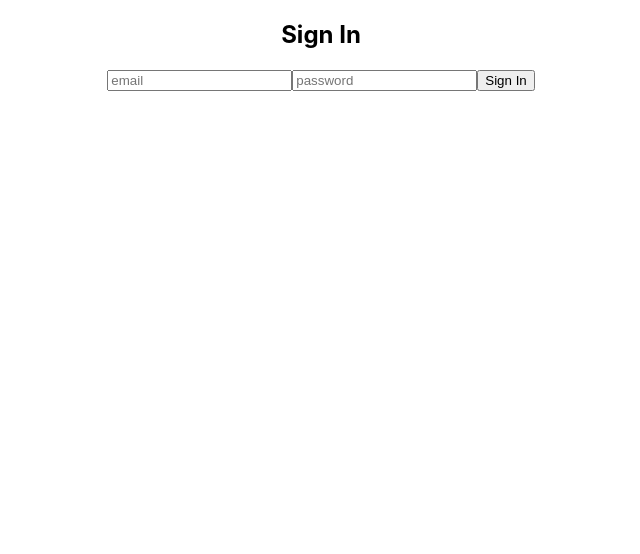
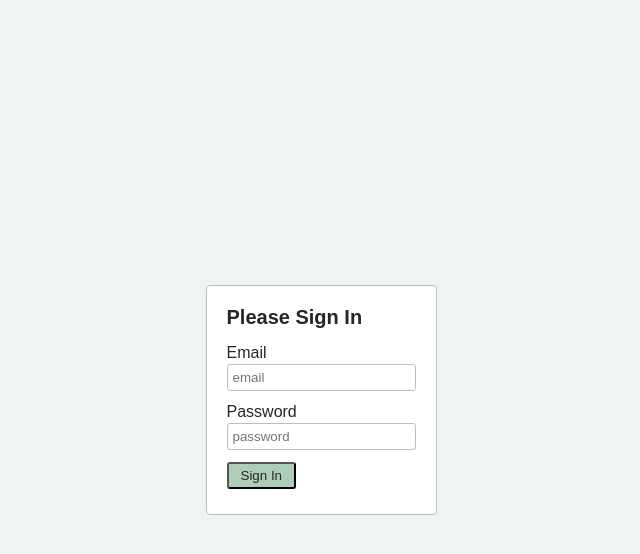
Before and after one commit to noon-coffee/js300-final-project, a React (Create React App) app: page / in a window 1280 px wide. Shown: the top 554 px of the page, without its empty margins (319-959 px from the left). Built offline with nearby package versions, Linux system fonts and the light colour scheme; no server answers.

Commit message:
Component definition, styling, bug fixes.

```diff
--- a/src/App.css
+++ b/src/App.css
@@ -1,38 +1,61 @@
-.App {
-  text-align: center;
+* {
+  color: #262626;
+  font-family: Arial, Helvetica, sans-serif;
+  margin: 0;
+  padding: 0;
+  box-sizing: border-box;
 }
 
-.App-logo {
-  height: 40vmin;
-  pointer-events: none;
+header,
+footer {
+  padding: 0 20px;
+}
+h1 {
+  font-size: 23px;
+}
+h2 {
+  font-size: 20px;
+  margin-bottom: 15px;
 }
 
-@media (prefers-reduced-motion: no-preference) {
-  .App-logo {
-    animation: App-logo-spin infinite 20s linear;
-  }
+button {
+  background: #aecdb6;
+  border-radius: 3px;
+  margin-bottom: 5px;
+  padding: 4px 12px;
+}
+button:hover {
+  background: #bed7c4;
 }
 
-.App-header {
-  background-color: #282c34;
-  min-height: 100vh;
-  display: flex;
-  flex-direction: column;
-  align-items: center;
-  justify-content: center;
-  font-size: calc(10px + 2vmin);
-  color: white;
+form {
+  padding: 20px;
 }
 
-.App-link {
-  color: #61dafb;
+.form-group {
+  margin-bottom: 12px;
 }
 
-@keyframes App-logo-spin {
-  from {
-    transform: rotate(0deg);
-  }
-  to {
-    transform: rotate(360deg);
-  }
+.form-group label {
+  display: block;
+  margin-bottom: 2px;
 }
+
+.form-group .form-control {
+  border: 1px solid #bebebe;
+  border-radius: 3px;
+  display: inline-block;
+  padding: 5px;
+  width: 100%;
+}
+
+.info-secondary {
+  color: #5b5b5b;
+  font-size: 0.85rem;
+}
+
+.form-group.required .info-secondary::before {
+  content: 'Required* ';
+  font-style: italic;
+  font-weight: bold;
+}
--- /dev/null
+++ b/src/component/Dashboard.css
@@ -0,0 +1,39 @@
+#container-main-dashboard {
+  display: grid;
+  grid-template-areas:
+    'header header header'
+    'metrics expense-list notifications'
+    'metrics expense-list expense-form'
+    'footer footer footer';
+  grid-template-rows: 10vh 7vh auto 5vh;
+  grid-template-columns: 25vw 50vw 25vw;
+  height: 100vh;
+}
+#header-dashboard { grid-area: header; }
+#section-notifications { grid-area: notifications; }
+#section-metrics { grid-area: metrics; }
+#section-expense-list { grid-area: expense-list; }
+#section-expense-add { grid-area: expense-form; }
+#footer-dashboard { grid-area: footer; }
+
+#header-dashboard,
+#footer-dashboard {
+  background-color: #eef5f0;
+  text-align: right;
+  display: flex;
+  justify-content: space-between;
+  align-items: center;
+}
+sub {
+  color: #5b5b5b;
+  font-size: 1rem;
+}
+
+#section-expense-list {
+  background: #f8f8f8;
+}
+
+#section-expense-add {
+  display: flex;
+  flex-direction: column;
+}
--- a/src/component/Dashboard.js
+++ b/src/component/Dashboard.js
@@ -2,8 +2,11 @@ import React from 'react';
 import * as firebase from "firebase/app";
 import "firebase/auth";
 import "firebase/firestore";
+import './Dashboard.css';
 import UserAuthContext from '../context/UserAuthContext';
 import ExpenseForm from './ExpenseForm';
+import ExpenseList from './ExpenseList';
+import Metrics from './Metrics'
 
 
 const dbCollectioNameExpenses = 'expenses';
@@ -95,11 +98,34 @@ export default class Dashboard extends React.Component {
 
   render() {
     return (
-      <main>
-        <button onClick={this.handleSignOut}>Sign Out</button>
-        <span className="user-notification">{this.state.userNotification}</span>
-        <h2>Dashboard</h2>
-        <ExpenseForm onExpenseAdd={this.handleExpenseAdd} />
+      <main id="container-main-dashboard">
+        <header id="header-dashboard">
+          <h1>Follow the Bucks <sub>(An Expense Tracker)</sub></h1>
+          <div>
+            <button onClick={this.handleSignOut}>Sign Out</button>
+            <p>Hello, Responsible Spender</p>
+          </div>
+        </header>
+
+        <section id="section-notifications">
+          <span className="user-notification">{this.state.userNotification}</span>
+        </section>
+
+        <section id="section-metrics">
+          <Metrics />
+        </section>
+
+        <section id="section-expense-list">
+          <ExpenseList />
+        </section>
+
+        <section id="section-expense-add">
+          <ExpenseForm onExpenseAdd={this.handleExpenseAdd} />
+        </section>
+
+        <footer id="footer-dashboard">
+          <sub>Front-end Application Development: Course Final Project</sub>
+        </footer>
       </main>
     );
   }
--- a/src/component/ExpenseForm.js
+++ b/src/component/ExpenseForm.js
@@ -6,6 +6,7 @@ export default class Dashboard extends React.Component {
   constructor(props) {
     super(props);
     this.state = this.emptyForm;
+    this.minExpenseDate = "2019-12-01";
   }
 
   get emptyForm() {
@@ -54,46 +55,55 @@ export default class Dashboard extends React.Component {
   render() {
     const {title, expenseDate, amount, category, notes} = this.state;
     return (
-      <section>
+      <form id="form-expense" onSubmit={this.handleFormSubmit}>
         <h2>Add Expense</h2>
 
-        <form id="form-expense" onSubmit={this.handleFormSubmit}>
         {/* Title */}
-          <div className="form-group">
+        <div className="form-group required">
           <label htmlFor="title">Title</label>
+          <p className="info-secondary">Max of 40 characters.</p>
           <input
             name="title"
             id="title"
+            className="form-control"
             type="text"
             value={title}
             onChange={this.handleFieldInput}
             required
             maxLength="40"
-              placeholder="expense title (maximum of 40 characters)"
+            placeholder="title"
           />
         </div>
 
         {/* Expense Date */}
-          <div className="form-group">
+        <div className="form-group required">
           <label htmlFor="expenseDate">Expense Date</label>
+          <p className="info-secondary">
+            Date between {this.minExpenseDate} and {this.todayString} (today).
+          </p>
           <input
             name="expenseDate"
             id="expenseDate"
+            className="form-control"
             type="date"
             value={expenseDate}
             onChange={this.handleFieldInput}
             required
-              min="2019-12-01"
+            min={this.minExpenseDate}
             max={this.todayString}
           />
         </div>
 
         {/* Amount */}
-          <div className="form-group">
+        <div className="form-group required">
           <label htmlFor="amount">Amount</label>
+          <p className="info-secondary">
+            Amount between a penny and $8,000 (which is A LOT!).
+          </p>
           <input
             name="amount"
             id="amount"
+            className="form-control"
             type="number"
             value={amount}
             onChange={this.handleFieldInput}
@@ -101,16 +111,17 @@ export default class Dashboard extends React.Component {
             min="0.01"
             max="8000"
             step="0.01"
-              placeholder="expense amount"
           />
         </div>
 
         {/* Category */}
-          <div className="form-group">
+        <div className="form-group required">
           <label htmlFor="category">Category</label>
+          <p className="info-secondary">Expense category.</p>
           <select
             name="category"
             id="category"
+            className="form-control"
             value={category.value}
             onChange={this.handleFieldInput}
             required
@@ -125,21 +136,24 @@ export default class Dashboard extends React.Component {
         {/* Notes */}
         <div className="form-group">
           <label htmlFor="notes">Notes</label>
+          <p className="info-secondary">
+            Any additional info or details?
+          </p>
           <textarea
             name="notes"
             id="notes"
-              rows="5"
+            className="form-control"
+            rows="3"
             value={notes}
             onChange={this.handleFieldInput}
             maxLength="75"
-              placeholder="add a note here"
+            placeholder="notes"
           >
           </textarea>
         </div>
 
         <button type="submit">Add</button>
       </form>
-      </section>
     );
   }
 }
--- /dev/null
+++ b/src/component/ExpenseList.js
@@ -0,0 +1,12 @@
+import React from 'react';
+
+
+export default class ExpenseList extends React.Component {
+  render() {
+    return(
+      <>
+        <h2>Expense List</h2>
+      </>
+    );
+  }
+}
--- /dev/null
+++ b/src/component/Metrics.js
@@ -0,0 +1,12 @@
+import React from 'react';
+
+
+export default class Metrics extends React.Component {
+  render() {
+    return(
+      <>
+        <h2>Metrics</h2>
+      </>
+    );
+  }
+}
--- /dev/null
+++ b/src/component/SignIn.css
@@ -0,0 +1,14 @@
+#container-main-signin {
+  display: flex;
+  justify-content: center;
+  align-items: center;
+
+  background: #eef5f0;
+  height: 100vh;
+}
+
+#container-main-signin form {
+  background: #fff;
+  border: 1px solid #bebebe;
+  border-radius: 4px;
+}
--- a/src/component/SignIn.js
+++ b/src/component/SignIn.js
@@ -1,6 +1,7 @@
 import React from 'react';
 import * as firebase from "firebase/app";
 import "firebase/auth";
+import "./SignIn.css"
 import UserAuthContext from '../context/UserAuthContext';
 
 
@@ -47,29 +48,37 @@ class SignIn extends React.Component {
 
   render() {
     return (
-      <main>
-        <h2>Sign In</h2>
+      <main id="container-main-signin">
+        <form id="form-signin" onSubmit={this.handleSignIn}>
+          <h2>Please Sign In</h2>
 
-        <form id="form-signin" onSubmit={this.handleSignIn}>
+          <div className="form-group">
+            <label htmlFor="email">Email</label>
             <input
+              name="email"
+              id="email"
+              className="form-control"
               type="email"
-            id="email"
-            name="email"
               value={this.state.email}
               onChange={this.handleEmailInput}
               required
               placeholder="email"
             />
+          </div>
 
+          <div className="form-group">
+            <label htmlFor="password">Password</label>
             <input
+              name="password"
+              id="password"
+              className="form-control"
               type="password"
-            id="password"
-            name="password"
               value={this.state.password}
               onChange={this.handlePasswordInput}
               required
               placeholder="password"
             />
+          </div>
 
           <span className="user-error-message">{this.state.authErrorMessage}</span>
 
--- a/src/data/category.js
+++ b/src/data/category.js
@@ -1,32 +1,32 @@
 export const expenseCategories = [
   {
     value: "housing",
-    display: "housing",
+    display: "Housing",
     monthlyBudget: 1700
   },
   {
     value: "food",
-    display: "food",
+    display: "Food",
     monthlyBudget: 400,
   },
   {
     value: "transportation",
-    display: "transportation",
+    display: "Transportation",
     monthlyBudget: 200,
   },
   {
     value: "healthcare",
-    display: "healthcare",
+    display: "Healthcare",
     monthlyBudget: 400,
   },
   {
     value: "utilities",
-    display: "utilities",
+    display: "Utilities",
     monthlyBudget: 350,
   },
   {
     value: "fun",
-    display: "fun",
+    display: "Fun",
     monthlyBudget: 250
   },
 ]
```
Lines whose indentation alone changed are shown as unchanged.
